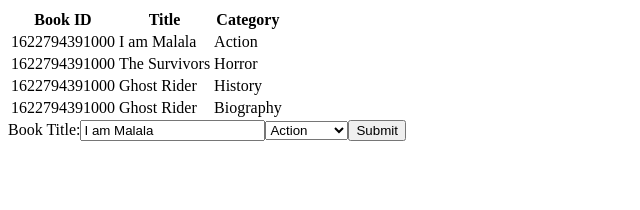
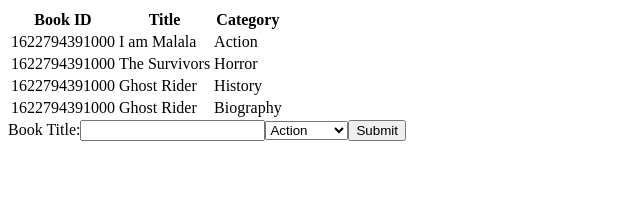
Before and after one commit to AymanJabr/Bookstore-CMS, a React (Create React App) app: page / in a window 1280 px wide. Shown: the top 210 px of the page, without its empty margins (0-640 px from the left). Built offline with nearby package versions, Linux system fonts and the light colour scheme.

Commit message:
add handleChange functions

```diff
--- a/src/containers/BooksForm.js
+++ b/src/containers/BooksForm.js
@@ -1,17 +1,38 @@
+import { useState } from 'react';
+import store from '../store';
+import { actionCreate } from '../actions/index';
+
 const BOOK_CATEGORIES = ['Action', 'Biography', 'History', 'Horror', 'Kids', 'Learning', 'Sci-Fi'];
+
+const BooksForm = () => {
+  const [title, setTitle] = useState('');
+  const [category, setCategory] = useState('');
 
   const submitForm = (e) => {
     e.preventDefault();
+
+    store.actionCreate()
+
+
   };
 
-const BooksForm = () => (
+  const handleTitleChange = (e) => {
+    setTitle(e.target.value);
+  };
+
+  const handleSelectChange = (e) => {
+    setCategory(e.target.value);
+  };
+
+  return (
+
     <form onSubmit={submitForm}>
       <label htmlFor="btitle">
         Book Title:
-      <input type="text" id="btitle" name="btitle" value="I am Malala " />
+        <input type="text" id="btitle" name="btitle" value={title} onChange={handleTitleChange} />
       </label>
 
-    <select>
+      <select onChange={handleSelectChange}>
         {
         BOOK_CATEGORIES.map((value) => (
           <option value={value} key={value}>
@@ -19,11 +40,11 @@ const BooksForm = () => (
           </option>
         ))
       }
-
       </select>
 
       <input type="submit" value="Submit" />
     </form>
   );
+};
 
 export default BooksForm;
```
Lines whose indentation alone changed are shown as unchanged.
